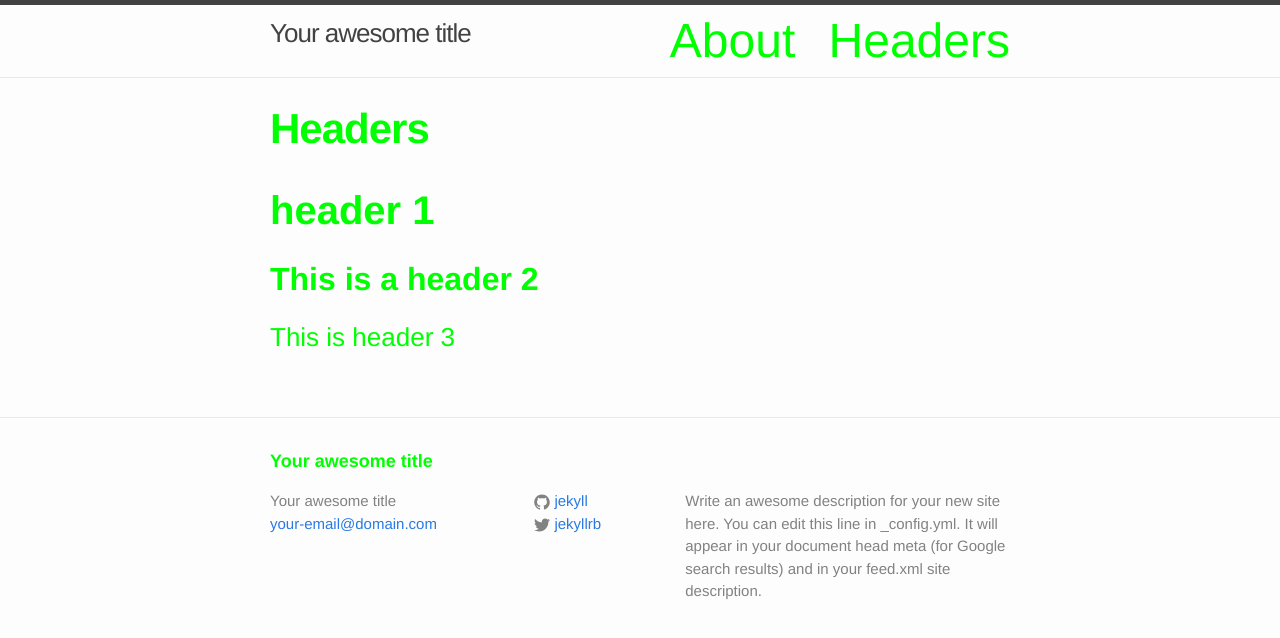
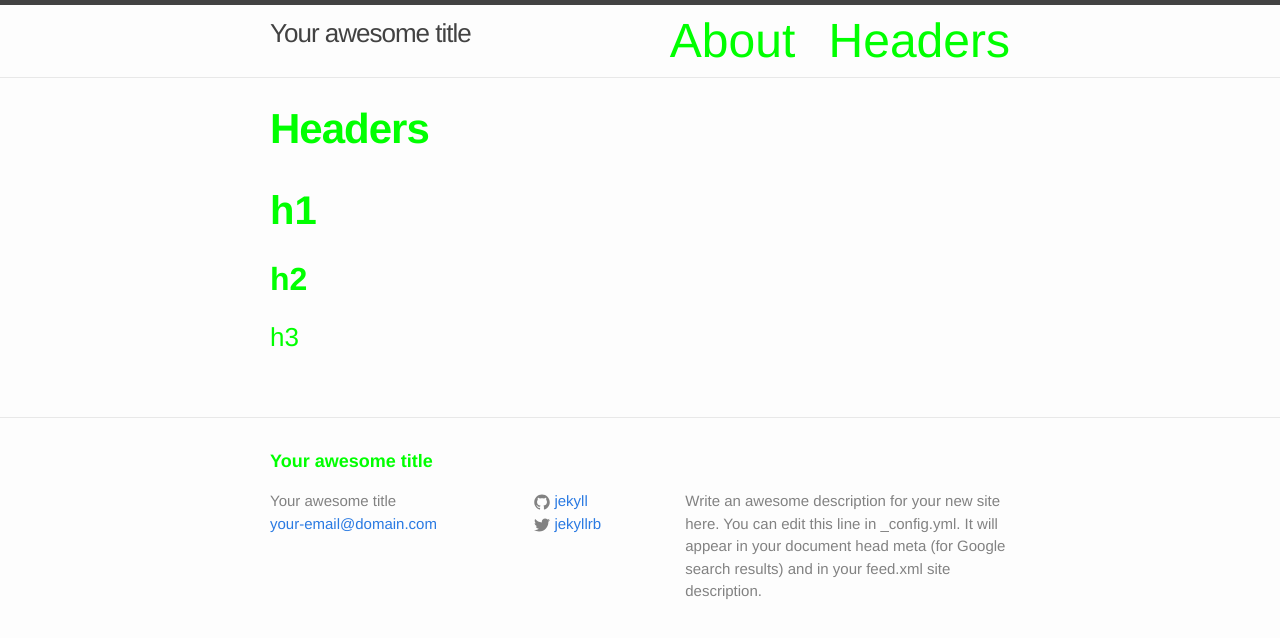
Before and after one commit to armydotmil/armydotmil.github.io, a Jekyll site: the page built from headers.md, in a window 1280 px wide. Shown: the top 638 px of the page. Built offline with Jekyll 4.4.1, drawn with Linux system fonts in a browser that asks for light colours.

Commit message:
Update headers.md

```diff
--- a/headers.md
+++ b/headers.md
@@ -3,6 +3,8 @@ layout: page
 title: Headers
 permalink: /headers/
 ---
-#header 1
-##This is a header 2
-###This is header 3
+#h1
+
+##h2
+
+###h3
```
